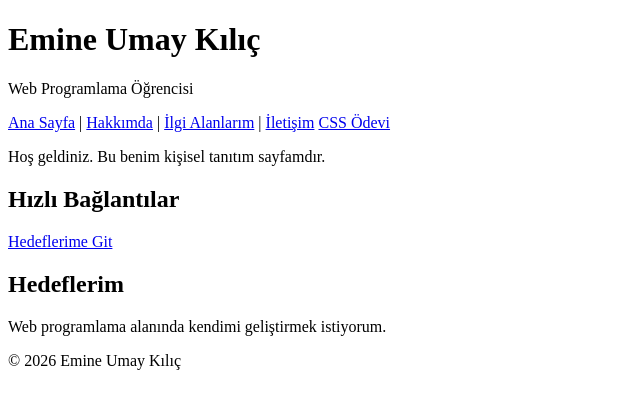
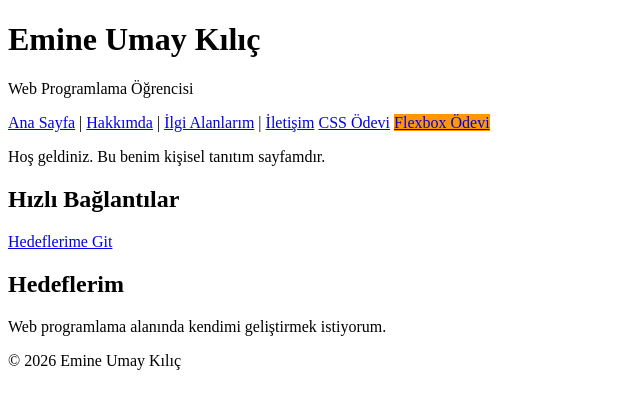
Before and after one commit to umayyklc/umayyklc.github.io, a plain HTML site: page index.html in a window 1280 px wide. Shown: the whole page, without its empty margins (0-640 px from the left). Drawn offline with Linux system fonts and the light colour scheme.

Commit message:
Update index.html

```diff
--- a/index.html
+++ b/index.html
@@ -17,6 +17,7 @@
     <a href="interests.html">İlgi Alanlarım</a> |
     <a href="contact.html">İletişim</a>
     <a href="CSShomework.html">CSS Ödevi</a>
+    <a href="flexbox.html" style="background-color: #ff9800;">Flexbox Ödevi</a>
 </nav>
 
 <main>
```
